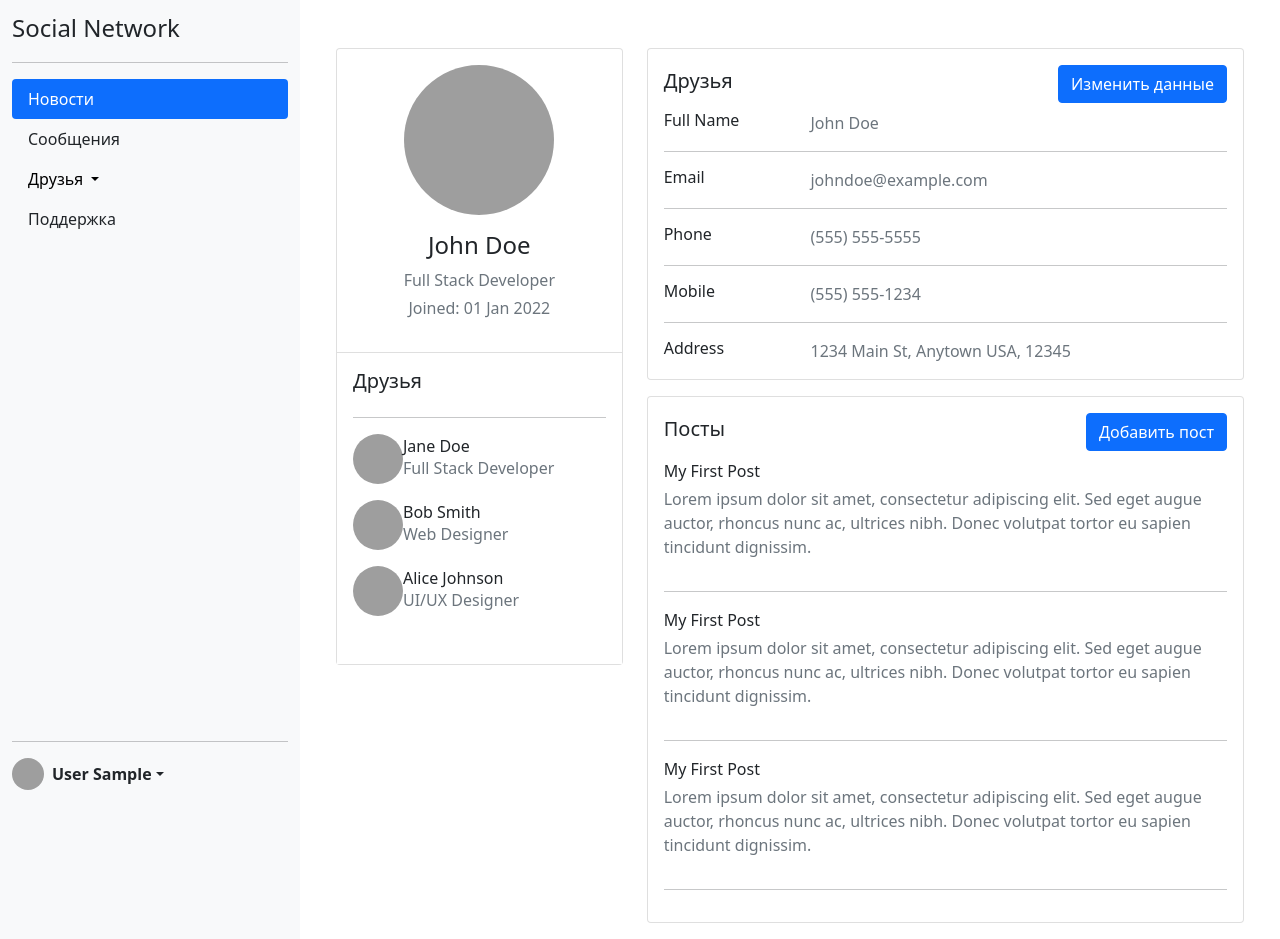
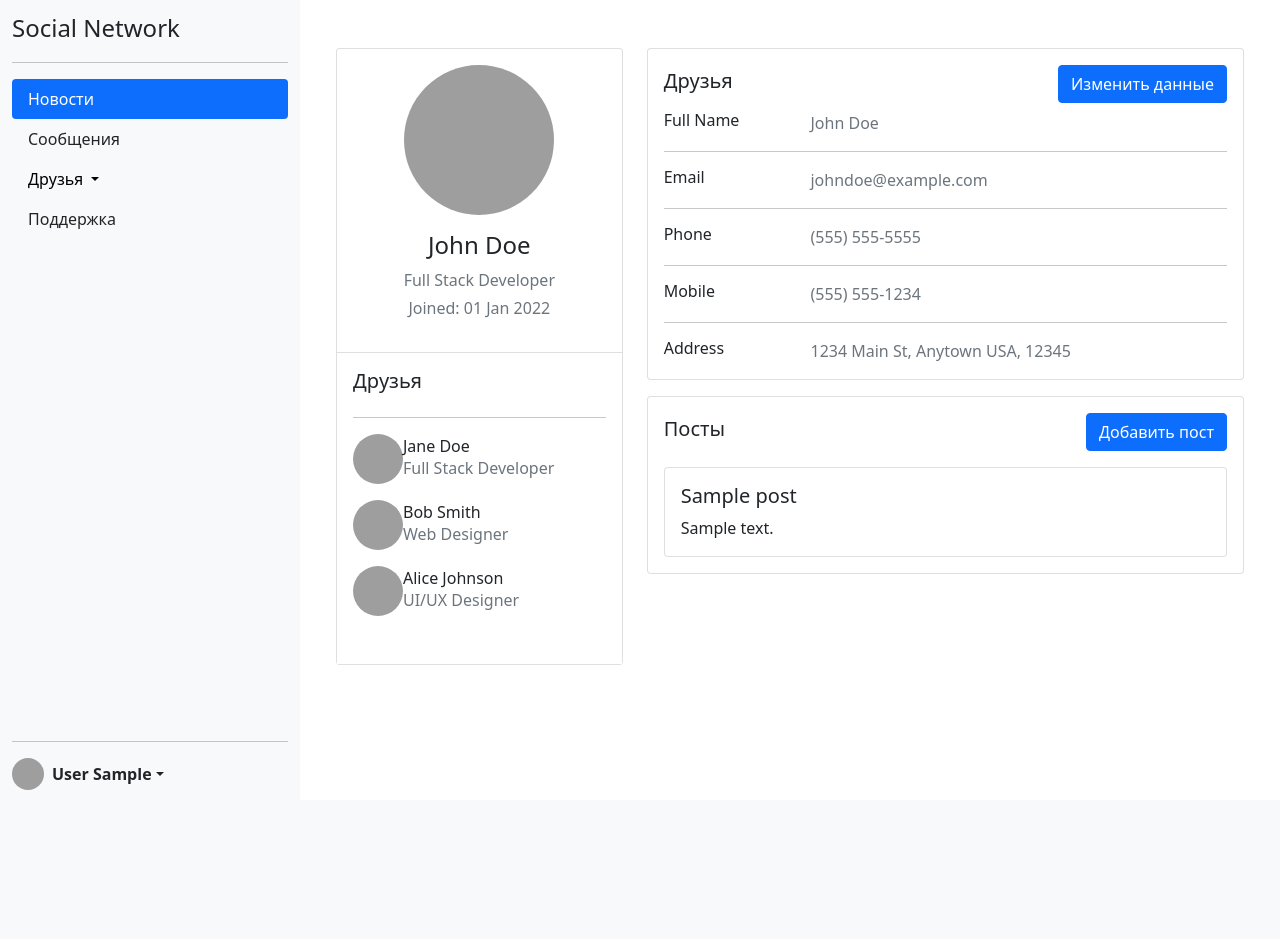
Before and after one commit to PAINTERit/MyFirstSocialNetwork, a Django app: a page that uses cabinet/templates/cabinet/account.html in a window 1280 px wide. After the commit the page ends 790 px from the top, so only its background shows below. Run offline with Django 4.2, Linux system fonts and the light colour scheme; a user stored in the database is signed in; tables that the repository leaves empty hold one stand-in row (values such as "Sample post"); some libraries are stand-ins or nearby versions; grey boxes are pictures that could not be loaded.

Commit message:
Добавлены посты в профиль пользователя.

```diff
--- a/cabinet/templates/cabinet/account.html
+++ b/cabinet/templates/cabinet/account.html
@@ -131,7 +131,8 @@
                                             <h5>Друзья</h5>
                                         </div>
                                         <div class="col text-end">
-                                            <a href="{% url 'update_info' %}" class="btn btn-primary">Изменить данные</a>
+                                            <a href="{% url 'update_info' %}" class="btn btn-primary">Изменить
+                                                данные</a>
                                         </div>
                                     </div>
                                     <div class="row">
@@ -190,33 +191,14 @@
                                             <a href="{% url 'create_post' %}" class="btn btn-primary">Добавить пост</a>
                                         </div>
                                     </div>
-                                    <div class="row">
-                                        <div class="col-sm-12">
-                                            <p class="font-weight-bold mb-1">My First Post</p>
-                                            <p class="text-muted">Lorem ipsum dolor sit amet, consectetur adipiscing
-                                                elit. Sed eget augue auctor, rhoncus nunc ac, ultrices nibh. Donec
-                                                volutpat tortor eu sapien tincidunt dignissim.</p>
+                                    {% for post in user_posts %}
+                                        <div class="card mt-3">
+                                            <div class="card-body">
+                                                <h5 class="card-title">{{ post.title }}</h5>
+                                                <p class="card-text">{{ post.content }}</p>
+                                            </div>
                                         </div>
-                                    </div>
-                                    <hr>
-                                    <div class="row">
-                                        <div class="col-sm-12">
-                                            <p class="font-weight-bold mb-1">My First Post</p>
-                                            <p class="text-muted">Lorem ipsum dolor sit amet, consectetur adipiscing
-                                                elit. Sed eget augue auctor, rhoncus nunc ac, ultrices nibh. Donec
-                                                volutpat tortor eu sapien tincidunt dignissim.</p>
-                                        </div>
-                                    </div>
-                                    <hr>
-                                    <div class="row">
-                                        <div class="col-sm-12">
-                                            <p class="font-weight-bold mb-1">My First Post</p>
-                                            <p class="text-muted">Lorem ipsum dolor sit amet, consectetur adipiscing
-                                                elit. Sed eget augue auctor, rhoncus nunc ac, ultrices nibh. Donec
-                                                volutpat tortor eu sapien tincidunt dignissim.</p>
-                                        </div>
-                                    </div>
-                                    <hr>
+                                    {% endfor %}
                                 </div>
                             </div>
                         </div>
```
